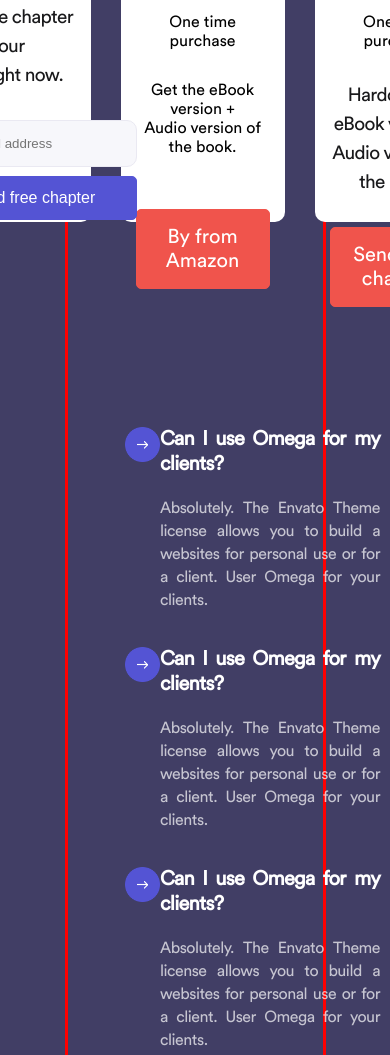
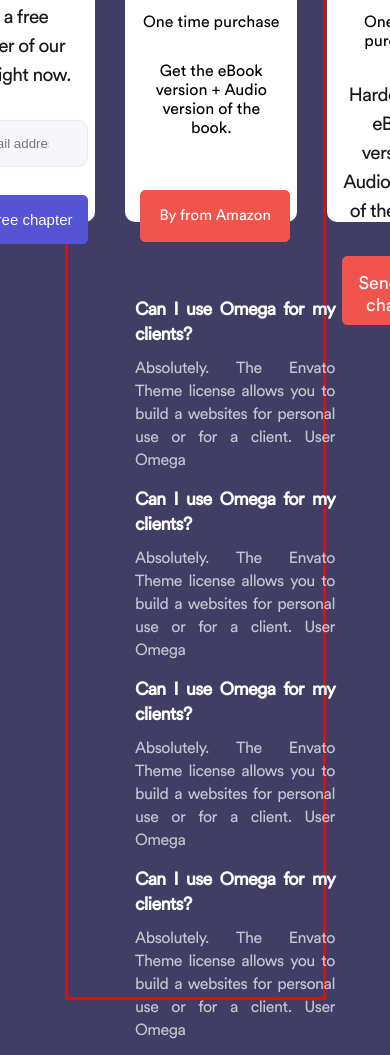
Before and after one commit to the-rustambek/Omega_page, a plain HTML site: page index.html in a window 390 px wide. Shown: the part 10432-11487 px from the top of the page. Drawn offline with Linux system fonts and the light colour scheme; files whose address does not match are found by name.

Commit message:
add file

```diff
--- a/index.html
+++ b/index.html
@@ -433,7 +433,7 @@
                     <br>
                     <img src="./img/Free.svg" alt="" class="box-5-item-img">
                     <p class="box-5-item-text">
-                        Get a free chapter of our<br> book right now.
+                        Get a free chapter of our book right now.
                     </p>
                     <form action="https://echo.htmlacademy.ru" class="box-5-form">
 
@@ -448,13 +448,13 @@
 
                 <li class="box-5-item">
                     <button class="box-5-button">Only eBook</button>
-                    <br>
+
                     <img src="./img/$29.svg" alt="" class="box-5-item-img">
                     <p class="box-5-item-about">
                         One time purchase
                     </p>
                     <p class="box-5-item-text-2">
-                        Get the eBook version + <br>Audio version of the book.
+                        Get the eBook version + Audio version of the book.
                     </p>
 
                     <a href="#" class="box-5-link-1">
@@ -486,7 +486,7 @@
                         </h3>
                         <p class="box-5-blok-text">
                             Absolutely. The Envato Theme license allows you to build a websites for personal use or
-                            for a client. User Omega for your clients.
+                            for a client. User Omega
                         </p>
                     </div>
                 </li>
@@ -498,7 +498,7 @@
                         </h3>
                         <p class="box-5-blok-text">
                             Absolutely. The Envato Theme license allows you to build a websites for personal use or
-                            for a client. User Omega for your clients.
+                            for a client. User Omega
                         </p>
                     </div>
                 </li>
@@ -510,7 +510,7 @@
                         </h3>
                         <p class="box-5-blok-text">
                             Absolutely. The Envato Theme license allows you to build a websites for personal use or
-                            for a client. User Omega for your clients.
+                            for a client. User Omega
                         </p>
                     </div>
                 </li>
@@ -522,7 +522,7 @@
                         </h3>
                         <p class="box-5-blok-text">
                             Absolutely. The Envato Theme license allows you to build a websites for personal use or
-                            for a client. User Omega for your clients.
+                            for a client. User Omega
                         </p>
                     </div>
                 </li>
--- a/style.css
+++ b/style.css
@@ -307,11 +307,36 @@ padding-bottom: 15px;
             padding: 12px 40px;
         }
         .container .box-5-blok-info .box-5-blok-text{
-            width: 220px;
+            width: 200px;
         }
         .container .box-5-blok-title{
             font-size: 20px;
         }
+        .container .box-5-blok-list{
+            margin-top: 15px;
+        }
+        .container .box-5-blok-item{
+            margin: 45px 45px;
+        }
+
+    .container .box-5-blok-item{
+        width: 34%;
+    }
+    .container .box-5-blok-list .box-5-blok-item .box-5-blok-title{
+        font-size: 18px;
+        margin-bottom: 10px;
+    }
+    .container .box-5-blok-list .box-5-blok-item .box-5-blok-info{
+        width: 200px;
+
+    }
+    .container .box-5-blok-item  .box-5-blok-icon{
+        width: 0%;
+    }
+    .container .box-5-blok-list .box-5-blok-text{
+        width: 240px;
+    }
+
 }
 @media(max-width:820px){
     .container{
@@ -400,6 +425,24 @@ padding-bottom: 15px;
     .container .box-4-info{
         margin-left: 150px;
     }
+    .container .box-5-form-input{
+        padding: 15px 40px;
+        width: 170px;
+
+    }
+    .container .box-5-button-1{
+        font-size: 16px;
+        width: 170px;
+        padding: 15px 15px;
+        margin-top: 20px;
+    }
+    .container .box-5-blok-info .box-5-blok-text{
+        width: 220px;
+    }
+    .container .box-5-list .box-5-item .box-5-link-2{
+        font-size: 18px;
+        padding-bottom: 8px;
+    }
 
 }
 @media(max-width:720px){
@@ -451,6 +494,26 @@ padding-bottom: 15px;
 
             margin-left: 0px;
 
+        }
+        .container .box-5-form-input{
+            padding: 15px 38px;
+            width: 150px;
+
+        }
+        .container .box-5-item .box-5-button-1{
+            font-size: 15px;
+            width: 150px;
+            padding: 15px 12px;
+            margin-top:-7px;
+            margin-top: 18px;
+        }
+        .container .box-5-blok-info .box-5-blok-text{
+            width: 200px;
+        }
+        .container .box-5-item .box-5-link-1{
+            width: 150px;
+            padding:16px;
+            font-size: 15px;
         }
 }
 
@@ -1360,7 +1423,7 @@ padding-bottom: 15px;
     background-color: #413E65;
     padding: 50px;
     text-align: center;
-
+    padding-bottom: 100px;
 
 }
 .box-5 .container{
```
